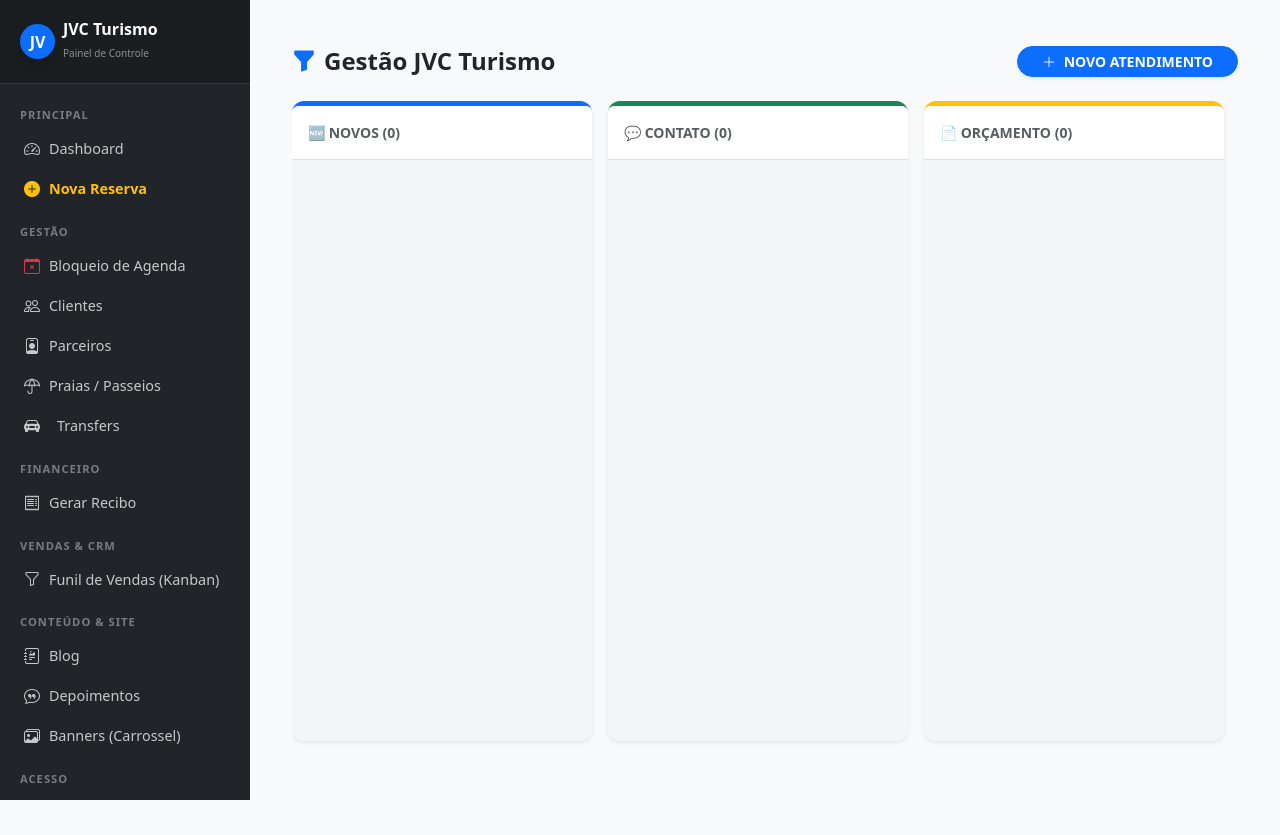
After one commit to johnvictoral/maceio_tour, a Django app: page /dashboard/funil/ in a window 1280 px wide. The commit adds this page. Run offline with Django 5.2, Linux system fonts and the light colour scheme; data that the repository does not hold is empty.

Commit message:
Atualizando Funil e Cadastro de Clientes

```diff
--- a/dashboard/templates/dashboard/base_dashboard.html
+++ b/dashboard/templates/dashboard/base_dashboard.html
@@ -158,6 +158,10 @@
     <a href="{% url 'recibo_manual' %}" class="list-group-item list-group-item-action">
         <i class="bi bi-receipt"></i> Gerar Recibo
     </a>
+    <div class="sidebar-heading">Vendas & CRM</div>
+    <a href="{% url 'funil_vendas' %}" class="list-group-item list-group-item-action">
+        <i class="bi bi-funnel"></i> Funil de Vendas (Kanban)
+    </a>
 
     <div class="sidebar-heading">Conteúdo & Site</div>
     <a href="{% url 'lista_posts' %}" class="list-group-item list-group-item-action">
--- /dev/null
+++ b/dashboard/templates/dashboard/funil.html
@@ -0,0 +1,209 @@
+{% extends 'dashboard/base_dashboard.html' %}
+
+{% block dashboard_content %}
+<style>
+    .kanban-column { min-height: 80vh; background-color: #f4f5f7; border-radius: 12px; border-top: 5px solid #ddd; }
+    .kanban-drag-area { min-height: 250px; padding: 10px; }
+    .card-kanban { cursor: grab; border-left: 5px solid #0d6efd; transition: all 0.2s; position: relative; border-radius: 8px; }
+    .card-kanban:hover { transform: translateY(-3px); box-shadow: 0 5px 15px rgba(0,0,0,0.1); }
+    .bg-purple-light { background-color: #f3e5f5; color: #7b1fa2; border: 1px solid #e1bee7; }
+    .bg-blue-light { background-color: #e3f2fd; color: #0d47a1; border: 1px solid #bbdefb; }
+    .btn-delete-lead { position: absolute; top: 8px; right: 10px; color: #dc3545; opacity: 0.3; transition: 0.3s; z-index: 10; text-decoration: none; }
+    .card-kanban:hover .btn-delete-lead { opacity: 1; }
+</style>
+
+<div class="container-fluid py-3">
+    <div class="d-flex justify-content-between align-items-center mb-4">
+        <h2 class="h4 fw-bold mb-0"><i class="bi bi-funnel-fill text-primary me-2"></i>Gestão JVC Turismo</h2>
+        <button class="btn btn-primary btn-sm rounded-pill px-4 shadow-sm fw-bold" data-bs-toggle="modal" data-bs-target="#modalNovoLead">
+            <i class="bi bi-plus-lg me-1"></i> NOVO ATENDIMENTO
+        </button>
+    </div>
+
+    <div class="d-flex flex-row overflow-auto gap-3 pb-5">
+
+        <div class="kanban-column shadow-sm border-primary" style="min-width: 300px;">
+            <div class="p-3 border-bottom bg-white rounded-top mb-2 fw-bold small text-muted">🆕 NOVOS ({{ col_novos.count }})</div>
+            <div id="col-novo" class="list-group kanban-drag-area" data-status="novo">
+                {% for lead in col_novos %}
+                    <div class="card card-kanban mb-3 shadow-sm border-0" data-id="{{ lead.id }}"
+                         style="border-left-color: {% if lead.categoria == 'transfer' %}#6f42c1{% else %}#0d6efd{% endif %};">
+                        <div class="card-body p-3">
+                            <a href="{% url 'excluir_lead' lead.id %}" onclick="return confirm('Apagar lead?')" class="btn-delete-lead"><i class="bi bi-trash"></i></a>
+                            <div data-bs-toggle="modal" data-bs-target="#modalEditar{{ lead.id }}" style="cursor: pointer;">
+                                <h6 class="mb-1 fw-bold text-dark pe-4" style="font-size: 0.9rem;">{{ lead.cliente.nome }} {{ lead.cliente.sobrenome }}</h6>
+                                <div class="d-flex justify-content-between align-items-center">
+                                    <small class="badge {% if lead.categoria == 'transfer' %}bg-purple-light{% else %}bg-blue-light{% endif %}" style="font-size: 0.7rem;">
+                                        {% if lead.categoria == 'transfer' %}🚗 Transfer{% else %}🚢 Passeio{% endif %}
+                                    </small>
+                                    <span class="fw-bold text-success" style="font-size: 0.85rem;">R$ {{ lead.valor_proposto }}</span>
+                                </div>
+                                {% if lead.observacoes %}
+                                    <div class="mt-2 pt-2 border-top border-light text-muted small" style="font-size: 0.7rem;">{{ lead.observacoes|truncatechars:45 }}</div>
+                                {% endif %}
+                            </div>
+                        </div>
+                    </div>
+                    <div class="modal fade" id="modalEditar{{ lead.id }}" tabindex="-1" aria-hidden="true">
+                        <div class="modal-dialog"><div class="modal-content border-0">
+                            <div class="modal-header bg-dark text-white p-2 px-3"><h6 class="modal-title small">Anotações: {{ lead.cliente.nome }}</h6><button type="button" class="btn-close btn-close-white" data-bs-dismiss="modal"></button></div>
+                            <form action="{% url 'editar_lead' lead.id %}" method="POST">{% csrf_token %}
+                                <div class="modal-body p-3">
+                                    <label class="fw-bold small text-muted mb-1">HISTÓRICO:</label>
+                                    <div class="bg-light p-2 mb-3 rounded border" style="max-height: 150px; overflow-y: auto; font-size: 0.8rem; white-space: pre-wrap;">{{ lead.observacoes|default:"Sem notas." }}</div>
+                                    <label class="form-label fw-bold small text-primary">NOVA ATUALIZAÇÃO:</label>
+                                    <textarea name="obs_nova" class="form-control form-control-sm border-primary" rows="3"></textarea>
+                                </div>
+                                <div class="modal-footer p-2"><button type="submit" class="btn btn-success btn-sm w-100 fw-bold">SALVAR</button></div>
+                            </form>
+                        </div></div>
+                    </div>
+                {% endfor %}
+            </div>
+        </div>
+
+        <div class="kanban-column shadow-sm border-success" style="min-width: 300px;">
+            <div class="p-3 border-bottom bg-white rounded-top mb-2 fw-bold small text-muted">💬 CONTATO ({{ col_contato.count }})</div>
+            <div id="col-contato" class="list-group kanban-drag-area" data-status="contato">
+                {% for lead in col_contato %}
+                    <div class="card card-kanban mb-3 shadow-sm border-0" data-id="{{ lead.id }}"
+                         style="border-left-color: {% if lead.categoria == 'transfer' %}#6f42c1{% else %}#0d6efd{% endif %};">
+                        <div class="card-body p-3">
+                            <a href="{% url 'excluir_lead' lead.id %}" onclick="return confirm('Apagar lead?')" class="btn-delete-lead"><i class="bi bi-trash"></i></a>
+                            <div data-bs-toggle="modal" data-bs-target="#modalEditar{{ lead.id }}" style="cursor: pointer;">
+                                <h6 class="mb-1 fw-bold text-dark pe-4" style="font-size: 0.9rem;">{{ lead.cliente.nome }} {{ lead.cliente.sobrenome }}</h6>
+                                <div class="d-flex justify-content-between align-items-center">
+                                    <small class="badge {% if lead.categoria == 'transfer' %}bg-purple-light{% else %}bg-blue-light{% endif %}" style="font-size: 0.7rem;">
+                                        {% if lead.categoria == 'transfer' %}🚗 Transfer{% else %}🚢 Passeio{% endif %}
+                                    </small>
+                                    <span class="fw-bold text-success" style="font-size: 0.85rem;">R$ {{ lead.valor_proposto }}</span>
+                                </div>
+                                {% if lead.observacoes %}<div class="mt-2 pt-2 border-top border-light text-muted small" style="font-size: 0.7rem;">{{ lead.observacoes|truncatechars:45 }}</div>{% endif %}
+                            </div>
+                        </div>
+                    </div>
+                    <div class="modal fade" id="modalEditar{{ lead.id }}" tabindex="-1" aria-hidden="true">
+                        <div class="modal-dialog"><div class="modal-content border-0">
+                            <div class="modal-header bg-dark text-white p-2 px-3"><h6 class="modal-title small">Anotações: {{ lead.cliente.nome }}</h6><button type="button" class="btn-close btn-close-white" data-bs-dismiss="modal"></button></div>
+                            <form action="{% url 'editar_lead' lead.id %}" method="POST">{% csrf_token %}
+                                <div class="modal-body p-3">
+                                    <label class="fw-bold small text-muted mb-1">HISTÓRICO:</label>
+                                    <div class="bg-light p-2 mb-3 rounded border" style="max-height: 150px; overflow-y: auto; font-size: 0.8rem; white-space: pre-wrap;">{{ lead.observacoes|default:"Sem notas." }}</div>
+                                    <label class="form-label fw-bold small text-primary">NOVA ATUALIZAÇÃO:</label>
+                                    <textarea name="obs_nova" class="form-control form-control-sm border-primary" rows="3"></textarea>
+                                </div>
+                                <div class="modal-footer p-2"><button type="submit" class="btn btn-success btn-sm w-100 fw-bold">SALVAR</button></div>
+                            </form>
+                        </div></div>
+                    </div>
+                {% endfor %}
+            </div>
+        </div>
+
+        <div class="kanban-column shadow-sm border-warning" style="min-width: 300px;">
+            <div class="p-3 border-bottom bg-white rounded-top mb-2 fw-bold small text-muted">📄 ORÇAMENTO ({{ col_orcamento.count }})</div>
+            <div id="col-orcamento" class="list-group kanban-drag-area" data-status="orcamento">
+                {% for lead in col_orcamento %}
+                    <div class="card card-kanban mb-3 shadow-sm border-0" data-id="{{ lead.id }}"
+                         style="border-left-color: {% if lead.categoria == 'transfer' %}#6f42c1{% else %}#0d6efd{% endif %};">
+                        <div class="card-body p-3">
+                            <a href="{% url 'excluir_lead' lead.id %}" onclick="return confirm('Apagar lead?')" class="btn-delete-lead"><i class="bi bi-trash"></i></a>
+                            <div data-bs-toggle="modal" data-bs-target="#modalEditar{{ lead.id }}" style="cursor: pointer;">
+                                <h6 class="mb-1 fw-bold text-dark pe-4" style="font-size: 0.9rem;">{{ lead.cliente.nome }} {{ lead.cliente.sobrenome }}</h6>
+                                <div class="d-flex justify-content-between align-items-center">
+                                    <small class="badge {% if lead.categoria == 'transfer' %}bg-purple-light{% else %}bg-blue-light{% endif %}" style="font-size: 0.7rem;">
+                                        {% if lead.categoria == 'transfer' %}🚗 Transfer{% else %}🚢 Passeio{% endif %}
+                                    </small>
+                                    <span class="fw-bold text-success" style="font-size: 0.85rem;">R$ {{ lead.valor_proposto }}</span>
+                                </div>
+                                {% if lead.observacoes %}<div class="mt-2 pt-2 border-top border-light text-muted small" style="font-size: 0.7rem;">{{ lead.observacoes|truncatechars:45 }}</div>{% endif %}
+                            </div>
+                        </div>
+                    </div>
+                    <div class="modal fade" id="modalEditar{{ lead.id }}" tabindex="-1" aria-hidden="true">
+                        <div class="modal-dialog"><div class="modal-content border-0">
+                            <div class="modal-header bg-dark text-white p-2 px-3"><h6 class="modal-title small">Anotações: {{ lead.cliente.nome }}</h6><button type="button" class="btn-close btn-close-white" data-bs-dismiss="modal"></button></div>
+                            <form action="{% url 'editar_lead' lead.id %}" method="POST">{% csrf_token %}
+                                <div class="modal-body p-3">
+                                    <label class="fw-bold small text-muted mb-1">HISTÓRICO:</label>
+                                    <div class="bg-light p-2 mb-3 rounded border" style="max-height: 150px; overflow-y: auto; font-size: 0.8rem; white-space: pre-wrap;">{{ lead.observacoes|default:"Sem notas." }}</div>
+                                    <label class="form-label fw-bold small text-primary">NOVA ATUALIZAÇÃO:</label>
+                                    <textarea name="obs_nova" class="form-control form-control-sm border-primary" rows="3"></textarea>
+                                </div>
+                                <div class="modal-footer p-2"><button type="submit" class="btn btn-success btn-sm w-100 fw-bold">SALVAR</button></div>
+                            </form>
+                        </div></div>
+                    </div>
+                {% endfor %}
+            </div>
+        </div>
+
+        <div class="kanban-column shadow-sm border-info" style="min-width: 300px;">
+            <div class="p-3 border-bottom bg-white rounded-top mb-2 fw-bold small text-muted">✅ FECHADO ({{ col_fechado.count }})</div>
+            <div id="col-fechado" class="list-group kanban-drag-area" data-status="fechado">
+                {% for lead in col_fechado %}
+                    <div class="card card-kanban mb-3 shadow-sm border-0" data-id="{{ lead.id }}"
+                         style="border-left-color: {% if lead.categoria == 'transfer' %}#6f42c1{% else %}#0d6efd{% endif %};">
+                        <div class="card-body p-3">
+                            <a href="{% url 'excluir_lead' lead.id %}" onclick="return confirm('Apagar lead?')" class="btn-delete-lead"><i class="bi bi-trash"></i></a>
+                            <div data-bs-toggle="modal" data-bs-target="#modalEditar{{ lead.id }}" style="cursor: pointer;">
+                                <h6 class="mb-1 fw-bold text-dark pe-4" style="font-size: 0.9rem;">{{ lead.cliente.nome }} {{ lead.cliente.sobrenome }}</h6>
+                                <div class="d-flex justify-content-between align-items-center">
+                                    <small class="badge {% if lead.categoria == 'transfer' %}bg-purple-light{% else %}bg-blue-light{% endif %}" style="font-size: 0.7rem;">
+                                        {% if lead.categoria == 'transfer' %}🚗 Transfer{% else %}🚢 Passeio{% endif %}
+                                    </small>
+                                    <span class="fw-bold text-success" style="font-size: 0.85rem;">R$ {{ lead.valor_proposto }}</span>
+                                </div>
+                                {% if lead.observacoes %}<div class="mt-2 pt-2 border-top border-light text-muted small" style="font-size: 0.7rem;">{{ lead.observacoes|truncatechars:45 }}</div>{% endif %}
+                            </div>
+                        </div>
+                    </div>
+                    <div class="modal fade" id="modalEditar{{ lead.id }}" tabindex="-1" aria-hidden="true">
+                        <div class="modal-dialog"><div class="modal-content border-0">
+                            <div class="modal-header bg-dark text-white p-2 px-3"><h6 class="modal-title small">Anotações: {{ lead.cliente.nome }}</h6><button type="button" class="btn-close btn-close-white" data-bs-dismiss="modal"></button></div>
+                            <form action="{% url 'editar_lead' lead.id %}" method="POST">{% csrf_token %}
+                                <div class="modal-body p-3">
+                                    <label class="fw-bold small text-muted mb-1">HISTÓRICO:</label>
+                                    <div class="bg-light p-2 mb-3 rounded border" style="max-height: 150px; overflow-y: auto; font-size: 0.8rem; white-space: pre-wrap;">{{ lead.observacoes|default:"Sem notas." }}</div>
+                                    <label class="form-label fw-bold small text-primary">NOVA ATUALIZAÇÃO:</label>
+                                    <textarea name="obs_nova" class="form-control form-control-sm border-primary" rows="3"></textarea>
+                                </div>
+                                <div class="modal-footer p-2"><button type="submit" class="btn btn-success btn-sm w-100 fw-bold">SALVAR</button></div>
+                            </form>
+                        </div></div>
+                    </div>
+                {% endfor %}
+            </div>
+        </div>
+    </div>
+</div>
+
+<div class="modal fade" id="modalNovoLead" tabindex="-1" aria-hidden="true">
+    <div class="modal-dialog"><div class="modal-content"><div class="modal-header bg-primary text-white p-2 px-3"><h6 class="modal-title fw-bold">Novo Lead - JVC</h6><button type="button" class="btn-close btn-close-white" data-bs-dismiss="modal"></button></div>
+            <form method="POST">{% csrf_token %}<div class="modal-body p-3">
+                    <div class="mb-3"><label class="form-label fw-bold small">CLIENTE</label><select name="cliente" class="form-select border-primary" required><option value="">Selecione...</option>{% for c in todos_clientes %}<option value="{{ c.id }}">{{ c.nome }} {{ c.sobrenome }}</option>{% endfor %}</select></div>
+                    <div class="row mb-3"><div class="col-6"><label class="form-label fw-bold small">SERVIÇO</label><select name="categoria" class="form-select"><option value="passeio">🚢 Passeio</option><option value="transfer">🚗 Transfer</option></select></div><div class="col-6"><label class="form-label fw-bold small">VALOR (R$)</label><input type="number" step="0.01" name="valor" class="form-control"></div></div>
+                    <textarea name="obs" class="form-control" rows="2" placeholder="Notas iniciais..."></textarea></div><div class="modal-footer p-2"><button type="submit" class="btn btn-primary w-100 fw-bold">CRIAR NO FUNIL</button></div></form></div></div>
+</div>
+
+<script src="https://cdn.jsdelivr.net/npm/sortablejs@1.15.0/Sortable.min.js"></script>
+<script>
+    document.querySelectorAll('.kanban-drag-area').forEach(el => {
+        new Sortable(el, {
+            group: 'leads',
+            animation: 150,
+            onEnd: function (evt) {
+                const leadId = evt.item.dataset.id;
+                const novoStatus = evt.to.dataset.status;
+                fetch("{% url 'atualizar_status_lead' %}", {
+                    method: 'POST',
+                    headers: { 'Content-Type': 'application/json', 'X-CSRFToken': '{{ csrf_token }}' },
+                    body: JSON.stringify({ id: leadId, status: novoStatus })
+                })
+                .then(response => response.json())
+                .then(data => { if (data.status !== 'success') { window.location.reload(); } });
+            }
+        });
+    });
+</script>
+{% endblock %}
--- a/dashboard/urls.py
+++ b/dashboard/urls.py
@@ -67,4 +67,11 @@ path('financeiro/comprovante/<int:reserva_id>/', views.gerar_recibo_financeiro,
 
 path('bloqueios/', views.gerenciar_bloqueios, name='gerenciar_bloqueios'),
 path('bloqueios/excluir/<int:bloqueio_id>/', views.excluir_bloqueio, name='excluir_bloqueio'),
+
+path('funil/', views.funil_vendas, name='funil_vendas'),
+    path('funil/atualizar-status/', views.atualizar_status_lead, name='atualizar_status_lead'),
+
+    path('funil/excluir/<int:lead_id>/', views.excluir_lead, name='excluir_lead'),
+    path('funil/editar/<int:lead_id>/', views.editar_lead, name='editar_lead'),
+    path('clientes/<int:cliente_id>/', views.detalhe_cliente, name='detalhe_cliente'),
 ]
--- a/dashboard/views.py
+++ b/dashboard/views.py
@@ -1,8 +1,9 @@
 from django.shortcuts import render, redirect, get_object_or_404
+import json
 import base64
 import os
 import io # <--- IMPORTANTE PARA O PDF NOVO
-import datetime
+from datetime import datetime, timedelta
 from django.conf import settings
 from django.contrib.auth.decorators import login_required
 from django.contrib import messages
@@ -16,8 +17,10 @@ from django.contrib.auth.views import LoginView
 from django.utils.text import slugify
 from django.utils.html import strip_tags # <--- IMPORTANTE PARA EMAIL
 from django.core.mail import EmailMultiAlternatives # <--- IMPORTANTE PARA ANEXO
+from django.views.decorators.csrf import csrf_exempt
 from core.models import Bloqueio # <--- Não esqueça de importar
 from .forms import BloqueioForm # <--- E o formulário
+
 
 from weasyprint import HTML
 
@@ -43,6 +46,7 @@ from .forms import (
 
 # Seus modelos
 from core.models import Reserva, Cliente, Praia, Guia, ImagemCarrossel, Depoimento, Post, Transfer
+from core.models import Lead
 from .utils import render_to_pdf
 
 # =======================================================
@@ -182,7 +186,7 @@ def painel(request):
     dados_grafico = []
     labels_grafico = []
     for i in range(5, -1, -1):
-        data_ref = hoje - datetime.timedelta(days=i*30)
+        data_ref = hoje - timedelta(days=i*30)
         fat_mensal = Reserva.objects.filter(
             data_agendamento__month=data_ref.month,
             data_agendamento__year=data_ref.year,
@@ -871,3 +875,106 @@ def excluir_bloqueio(request, bloqueio_id):
     bloqueio.delete()
     messages.success(request, 'Data desbloqueada (liberada)!')
     return redirect('gerenciar_bloqueios')
+
+def funil_vendas(request):
+    if request.method == 'POST':
+        # 1. Pega os dados do formulário
+        cliente_id = request.POST.get('cliente')
+        categoria = request.POST.get('categoria')
+        valor = request.POST.get('valor') or 0
+        observacao = request.POST.get('obs')
+
+        # 2. Salva o Lead no banco de dados
+        Lead.objects.create(
+            cliente_id=cliente_id,
+            categoria=categoria,
+            valor_proposto=valor,
+            observacoes=observacao,
+            status='novo'
+        )
+        return redirect('funil_vendas')
+
+    # --- FORA DO IF (Para carregar a página sempre) ---
+
+    # 3. Busca os leads filtrados por status
+    col_novos = Lead.objects.filter(status='novo')
+    col_contato = Lead.objects.filter(status='contato')
+    col_orcamento = Lead.objects.filter(status='orcamento')
+    col_fechado = Lead.objects.filter(status='fechado')
+
+    # 4. Envia tudo para o HTML
+    context = {
+        'col_novos': col_novos,
+        'col_contato': col_contato,
+        'col_orcamento': col_orcamento,
+        'col_fechado': col_fechado,
+        'todos_clientes': Cliente.objects.all(),
+    }
+    return render(request, 'dashboard/funil.html', context)
+
+@csrf_exempt # Para permitir que o JavaScript envie dados sem erro de segurança
+def atualizar_status_lead(request):
+    if request.method == 'POST':
+        try:
+            data = json.loads(request.body)
+            lead_id = data.get('id')
+            novo_status = data.get('status')
+
+            lead = Lead.objects.get(id=lead_id)
+            lead.status = novo_status
+            lead.save()
+
+            return JsonResponse({'status': 'success'})
+        except Exception as e:
+            return JsonResponse({'status': 'error', 'message': str(e)})
+    return JsonResponse({'status': 'invalid_method'})
+
+def excluir_lead(request, lead_id):
+    # Procura o lead pelo ID ou dá erro 404 se não existir
+    lead = get_object_or_404(Lead, id=lead_id)
+
+    # Deleta do banco de dados
+    lead.delete()
+
+    # Volta para a tela do funil atualizada
+    return redirect('funil_vendas')
+
+def editar_lead(request, lead_id):
+    if request.method == 'POST':
+        lead = get_object_or_404(Lead, id=lead_id)
+
+        # 1. Pega a nova anotação do formulário
+        nova_nota = request.POST.get('obs_nova')
+        novo_valor = request.POST.get('valor')
+
+        # 2. Atualiza o valor se ele foi enviado
+        if novo_valor:
+            lead.valor_proposto = novo_valor
+
+        # 3. Lógica do Histórico: Soma a nota nova à antiga com Data/Hora
+        if nova_nota and nova_nota.strip():
+            data_hora = datetime.now().strftime('%d/%m %H:%M')
+
+            # Se já existir algo, pula linha, senão começa do zero
+            if lead.observacoes:
+                lead.observacoes = f"{lead.observacoes}\n[{data_hora}]: {nova_nota}"
+            else:
+                lead.observacoes = f"[{data_hora}]: {nova_nota}"
+
+        # 4. Salva no banco de dados
+        lead.save()
+
+    # 5. Volta para o funil atualizado
+    return redirect('funil_vendas')
+
+@login_required
+def detalhe_cliente(request, cliente_id):
+    cliente = get_object_or_404(Cliente, id=cliente_id)
+    # Busca todo o histórico de passeios e transfers deste cliente
+    historico_reservas = Reserva.objects.filter(cliente=cliente).order_by('-data_agendamento')
+
+    context = {
+        'cliente': cliente,
+        'reservas': historico_reservas
+    }
+    return render(request, 'dashboard/detalhe_cliente.html', context)
```
Also changed, not shown: core/models.py (+56 -1 lines), dashboard/forms.py (+13 -5 lines), dashboard/templates/dashboard/detalhe_cliente.html (added, +82 -0 lines), dashboard/templates/dashboard/form_cliente.html (+38 -11 lines), dashboard/templates/dashboard/lista_clientes.html (+29 -14 lines), core/migrations/0012_lead_negociacao.py (added), core/migrations/0013_lead_categoria_lead_observacoes.py (added), core/migrations/0014_cliente_cidade_origem_cliente_cpf_and_more.py (added), dashboard/templates/dashboard/partials/card_lead.html (added).
